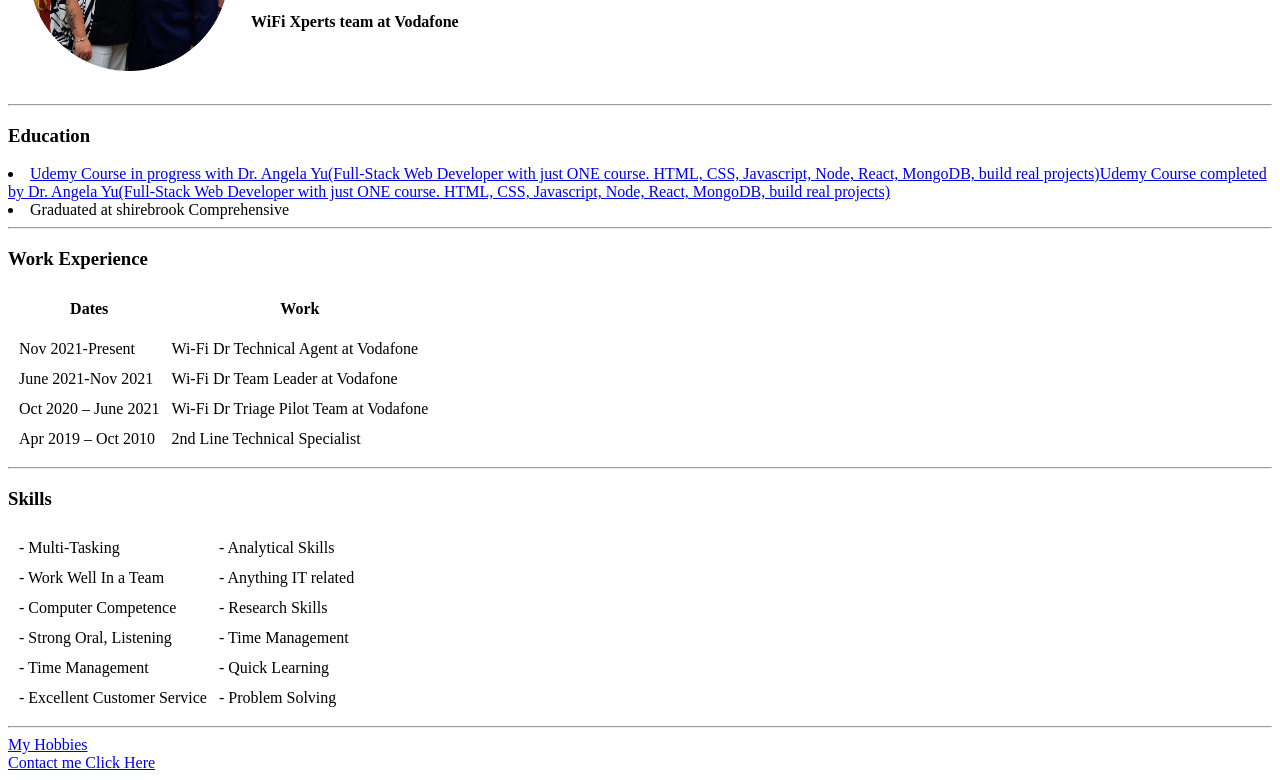
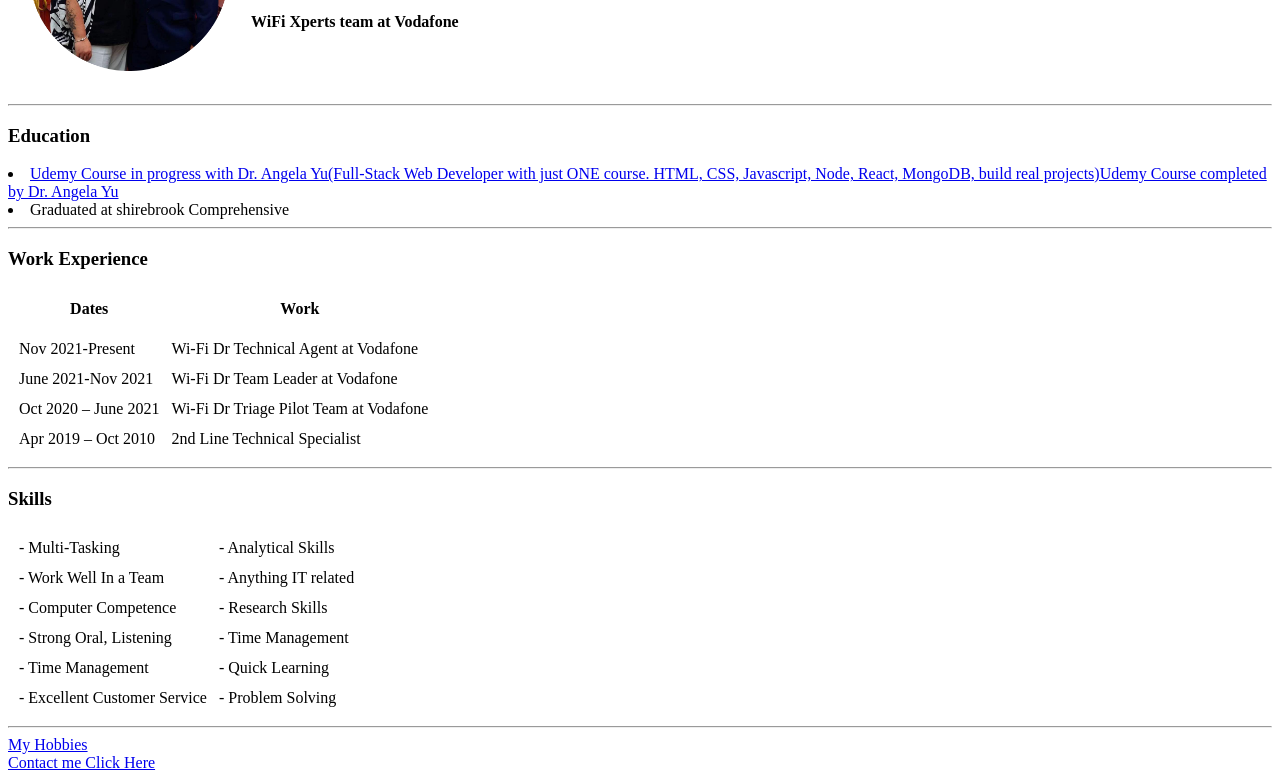
Before and after one commit to DjCoopDogg/C.V, a plain HTML site: page index.html in a window 1280 px wide. Shown: the part 158-938 px from the top of the page. Drawn offline with Linux system fonts and the light colour scheme.

Commit message:
Add files via upload

```diff
--- a/index.html
+++ b/index.html
@@ -23,7 +23,7 @@
 
   <hr>
   <h3>Education</h3>
-  <li><a href="https://www.udemy.com/share/1013gG3@fYx73mwLuQtgop8UVWNoXLICp-LPv53Koxa-2RHOjBaKgiVZYZoA8eEkm1DiCW8Zrg==/">Udemy Course in progress with Dr. Angela Yu(Full-Stack Web Developer with just ONE course. HTML, CSS, Javascript, Node, React, MongoDB, build real projects)Udemy Course completed by Dr. Angela Yu(Full-Stack Web Developer with just ONE course. HTML, CSS, Javascript, Node, React, MongoDB, build real projects)</a></li>
+  <li><a href="https://www.udemy.com/share/1013gG3@fYx73mwLuQtgop8UVWNoXLICp-LPv53Koxa-2RHOjBaKgiVZYZoA8eEkm1DiCW8Zrg==/">Udemy Course in progress with Dr. Angela Yu(Full-Stack Web Developer with just ONE course. HTML, CSS, Javascript, Node, React, MongoDB, build real projects)Udemy Course completed by Dr. Angela Yu</a></li>
   <li>Graduated at shirebrook Comprehensive</li>
   </ul>
   <hr>
```
